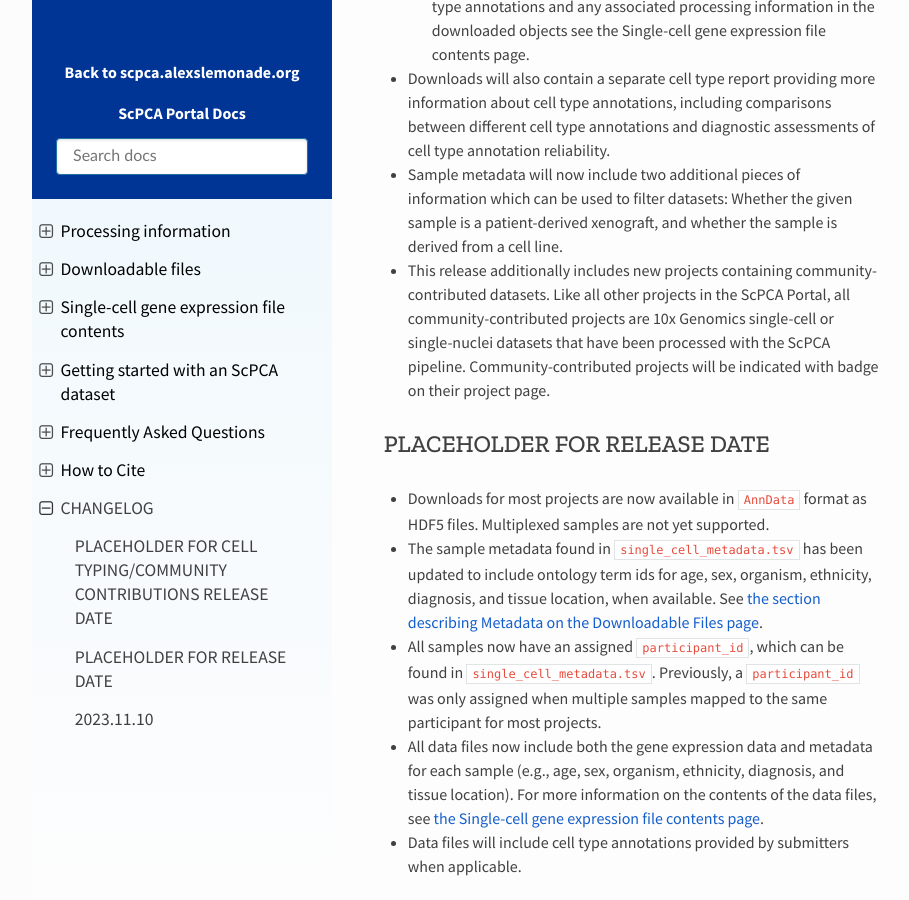
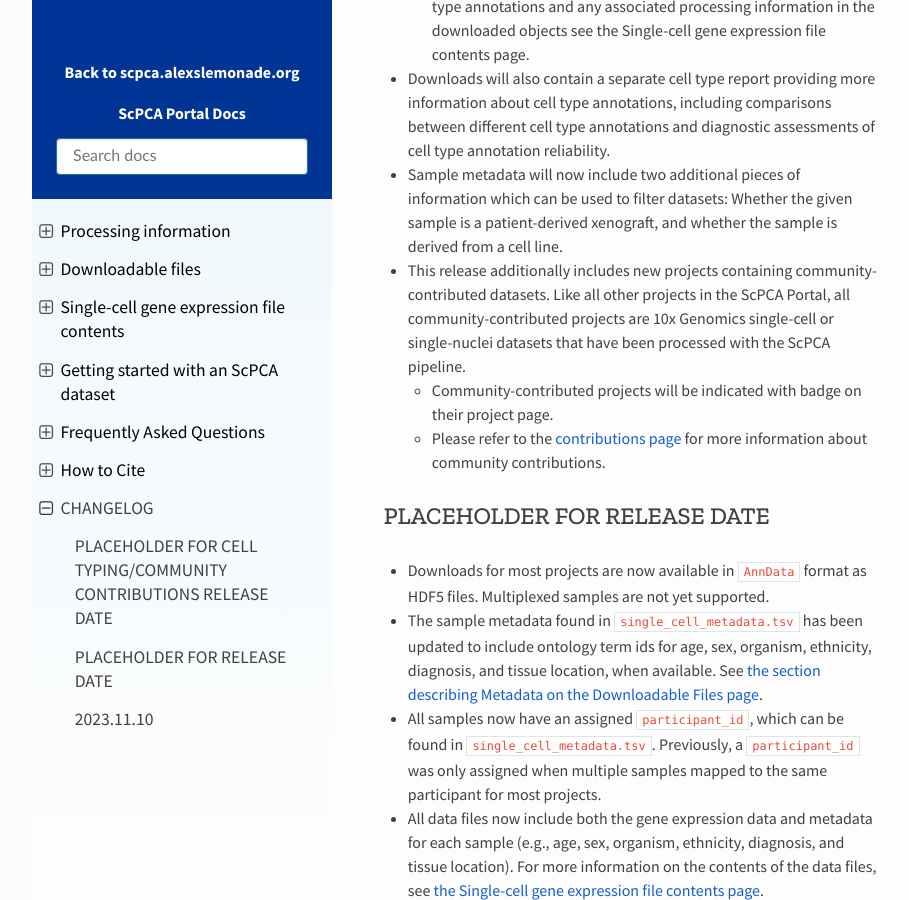
Before and after one commit to DongzeHE/scpca-docs, a Sphinx documentation site: the page built from docs/CHANGELOG.md, in a window 1280 px wide and 900 px high, scrolled down 818 px. Shown: the whole window, without its empty margins (158-1067 px from the left). Built offline with Sphinx 7.4.7 and the Read the Docs theme 2.0.0, drawn with Linux system fonts in a browser that asks for light colours.

Commit message:
link the contributions page

```diff
--- a/docs/CHANGELOG.md
+++ b/docs/CHANGELOG.md
@@ -23,7 +23,8 @@ Cells were annotated using both [`SingleR`](https://bioconductor.org/packages/re
 * Sample metadata will now include two additional pieces of information which can be used to filter datasets: Whether the given sample is a patient-derived xenograft, and whether the sample is derived from a cell line.
 * This release additionally includes new projects containing community-contributed datasets.
 Like all other projects in the ScPCA Portal, all community-contributed projects are 10x Genomics single-cell or single-nuclei datasets that have been processed with the ScPCA pipeline.
-Community-contributed projects will be indicated with badge on their project page.
+  * Community-contributed projects will be indicated with badge on their project page.
+  * Please refer to the [contributions page](https://scpca.alexslemonade.org/contribute) for more information about community contributions.
 
 
 ## PLACEHOLDER FOR RELEASE DATE
```
